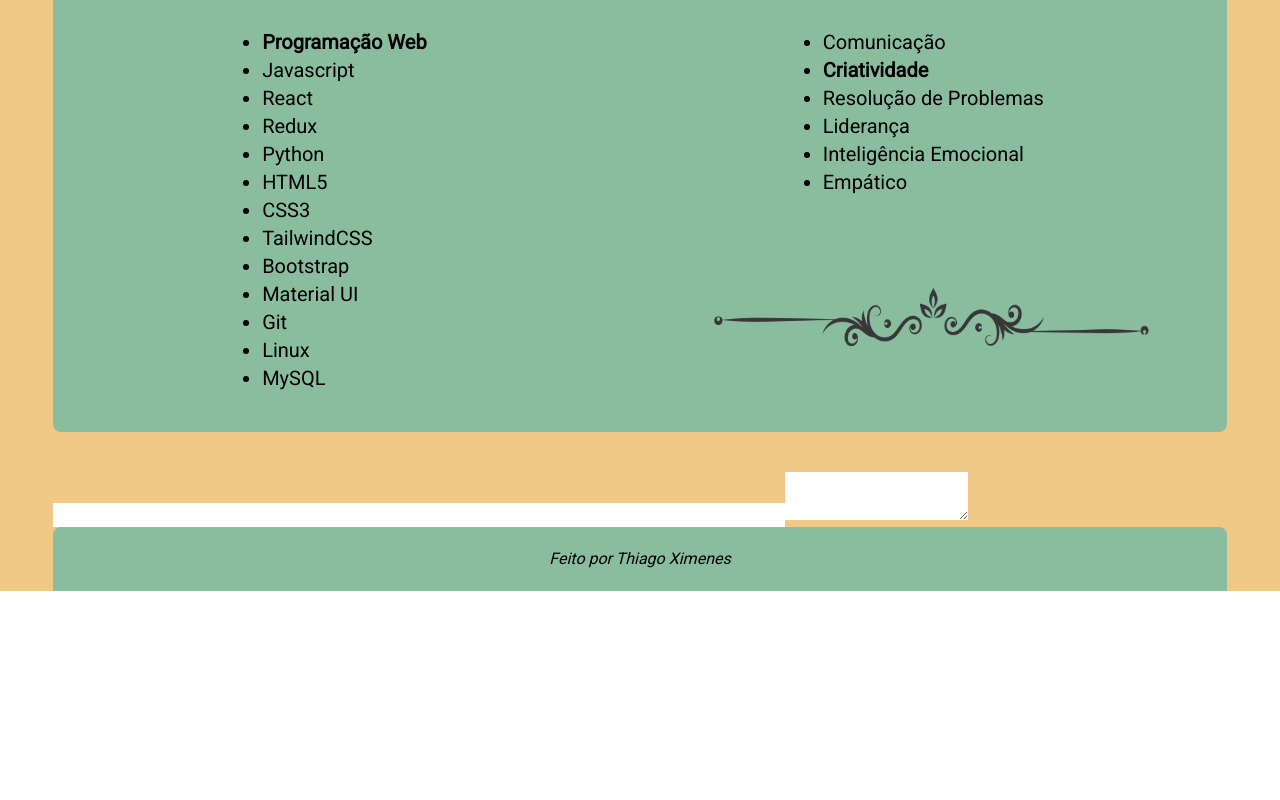
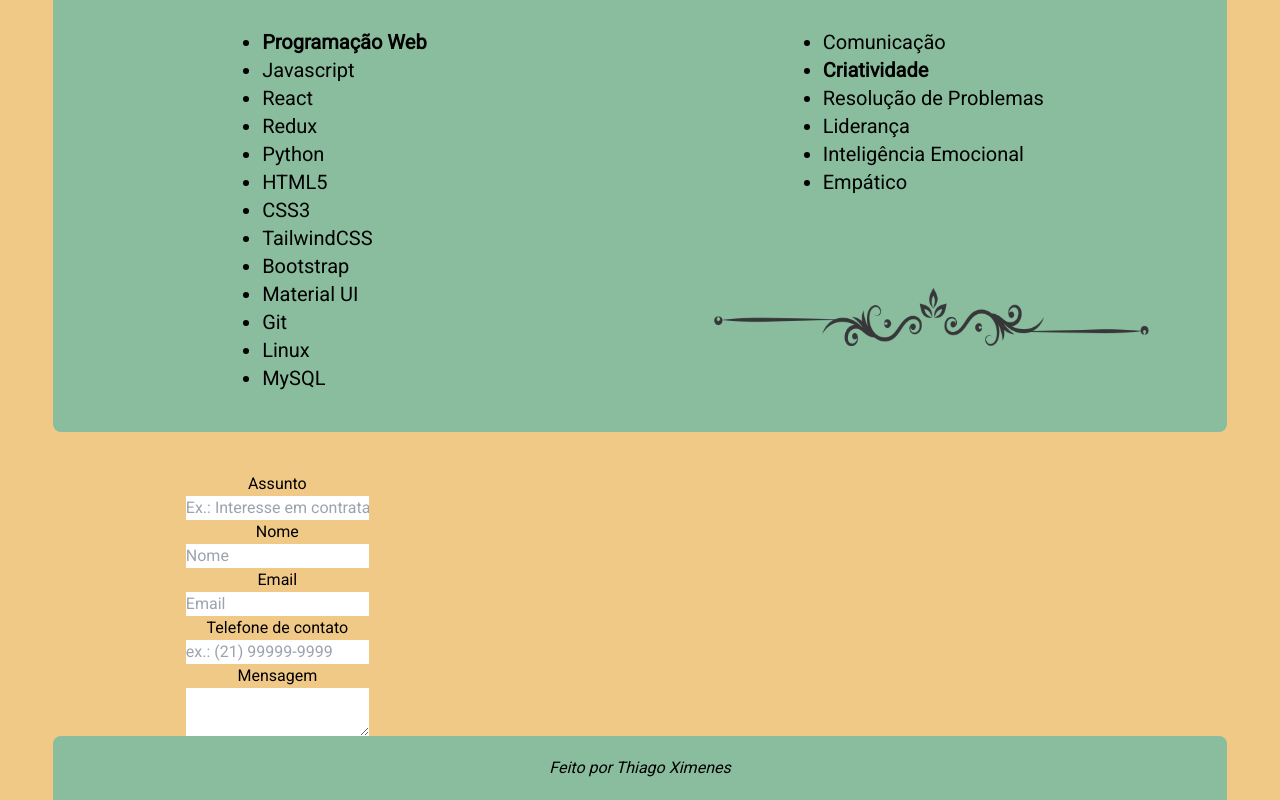
Before and after one commit to thiago-ximenes/portifolio-web, a React (Create React App) app: page /#/ in a window 1280 px wide. Shown: the part 778-1578 px from the top of the page. Before the commit the page ends 1369 px from the top, so only its background shows below. Built offline with nearby package versions, Linux system fonts and the light colour scheme.

Commit message:
Organize form to real use.

```diff
--- a/src/components/Contact/Forms.jsx
+++ b/src/components/Contact/Forms.jsx
@@ -16,26 +16,50 @@ function Forms() {
 
   return (
     <form
+      className="flex flex-col items-center justify-center w-full max-w-md"
       ref={ form }
       id="contact"
       onSubmit={ sendEmail }
     >
+      <label htmlFor="subject">
+        Assunto
+      </label>
       <input
+        id="subject"
         type="text"
         name="subject"
+        placeholder="Ex.: Interesse em contratação"
       />
+      <label htmlFor="name">
+        Nome
+      </label>
       <input
+        id="name"
         type="text"
         name="name"
+        placeholder="Nome"
       />
+      <label htmlFor="email">
+        Email
+      </label>
       <input
+        id="email"
         type="email"
         name="email"
+        placeholder="Email"
       />
+      <label htmlFor="phone">
+        Telefone de contato
+      </label>
       <input
+        id="phone"
         type="text"
         name="phone"
+        placeholder="ex.: (21) 99999-9999"
       />
+      <label htmlFor="message">
+        Mensagem
+      </label>
       <textarea
         name="message"
       />
```
